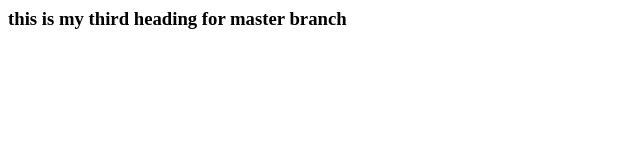
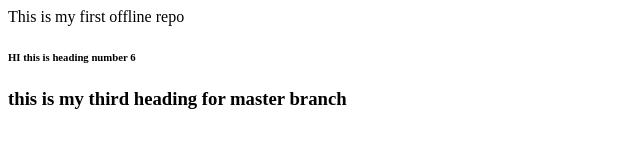
Before and after one commit to Satyendragaur17/localrepo, a plain HTML site: page index.html in a window 1280 px wide. Shown: the whole page, without its empty margins (0-640 px from the left). Drawn offline with Linux system fonts and the light colour scheme.

Commit message:
conflict resolver

```diff
--- a/index.html
+++ b/index.html
@@ -1 +1,3 @@
+<p>This is my first offline repo</p>
+<h6>HI this is heading number 6</h6>
 <h3>this is my third heading for master branch</h3>
```
